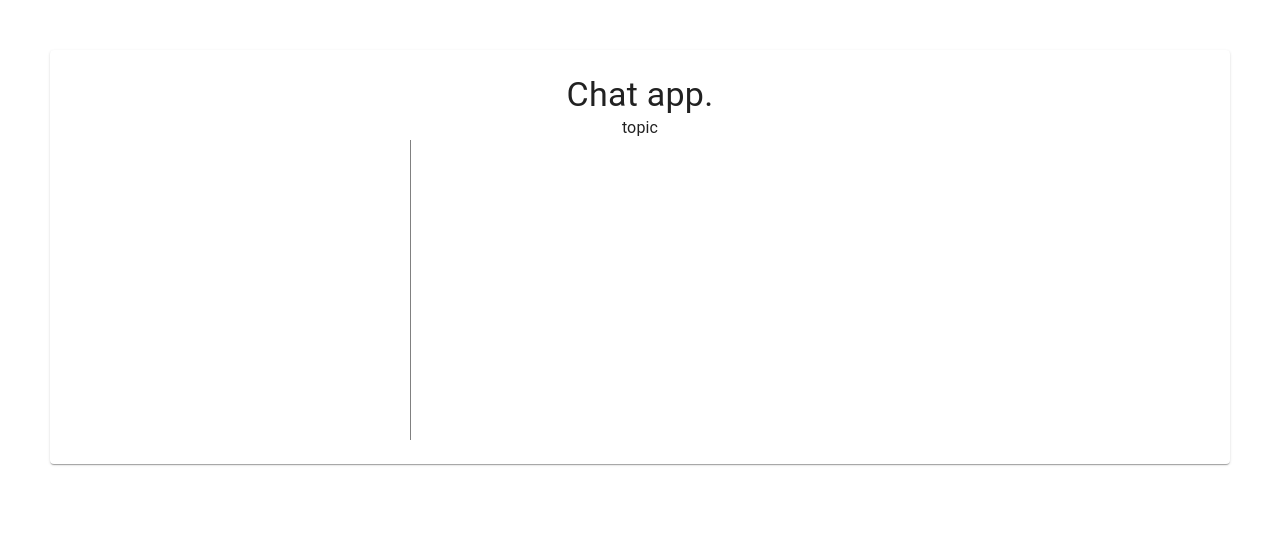
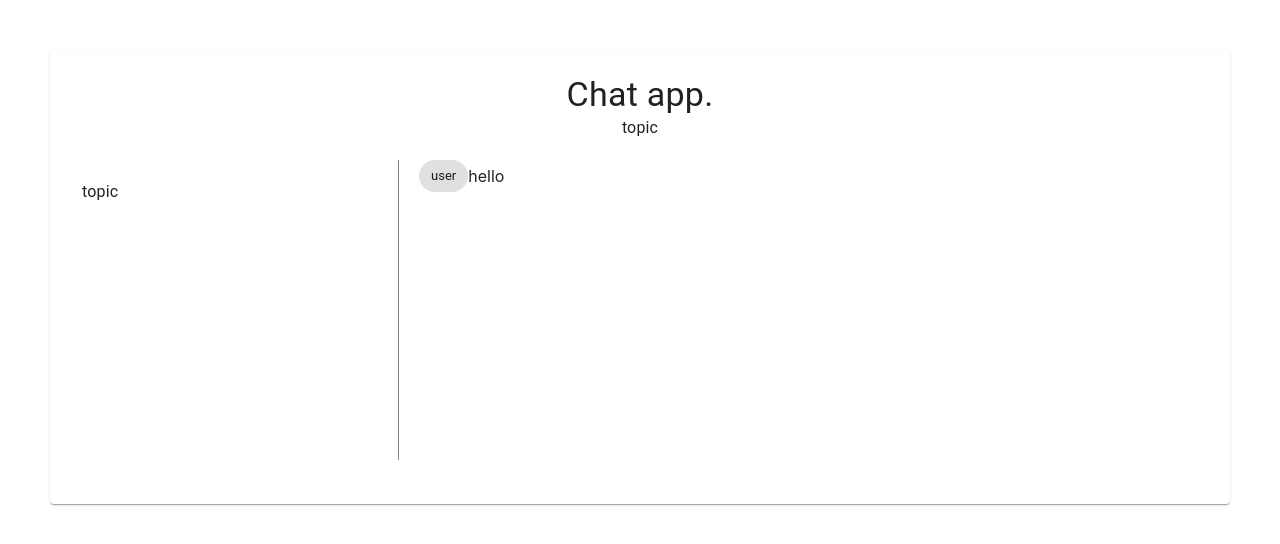
Before and after one commit to alfredo195/chat-with-react, a React (Create React App) app in the folder chat-with-react/: page / in a window 1280 px wide. Shown: the top 544 px of the page. Built offline with nearby package versions, Linux system fonts and the light colour scheme.

Commit message:
added chip and topics

```diff
--- a/chat-with-react/src/Dashboard.js
+++ b/chat-with-react/src/Dashboard.js
@@ -2,7 +2,10 @@ import React from "react";
 import { makeStyles } from "@material-ui/core/styles";
 import Paper from "@material-ui/core/Paper";
 import Typography from "@material-ui/core/Typography";
-import { height } from "@material-ui/system";
+import List from "@material-ui/core/List";
+import ListItem from "@material-ui/core/ListItem";
+import ListItemText from "@material-ui/core/ListItemText";
+import Chip from "@material-ui/core/Chip";
 
 const useStyles = makeStyles(theme => ({
   root: {
@@ -10,7 +13,8 @@ const useStyles = makeStyles(theme => ({
     padding: theme.spacing(3, 2)
   },
   flex: {
-    display: "flex"
+    display: "flex",
+    alignItems: "center"
   },
   topicsWindow: {
     width: "30%",
@@ -19,7 +23,8 @@ const useStyles = makeStyles(theme => ({
   },
   chatWindow: {
     width: "70%",
-    height: "300px"
+    height: "300px",
+    padding: "20px"
   },
   chatBox: {
     width: "85%"
@@ -40,13 +45,26 @@ export default function Dashboard() {
         </Typography>
         <Typography component="h5">topic</Typography>
         <div className={classes.flex}>
-          <div className={classes.topicsWindow}></div>
-          <div className={classes.chatWindow}></div>
+          <div className={classes.topicsWindow}>
+            <List>
+              {["topic"].map(topic => (
+                <ListItem key={topic} button>
+                  <ListItemText primary={topic} />
+                </ListItem>
+              ))}
+            </List>
+          </div>
+          <div className={classes.chatWindow}>
+            {[{ from: "user", msg: "hello" }].map((chat, i) => (
+              <div className={classes.flex} key = {i}>
+                <Chip label={chat.from} />
+                <Typography variant= "p">{chat.msg}</Typography>
+              </div>
+            ))}
+          </div>
         </div>
 
-        <div className={classes.flex}>
-
-        </div>
+        <div className={classes.flex}></div>
       </Paper>
     </div>
   );
```
